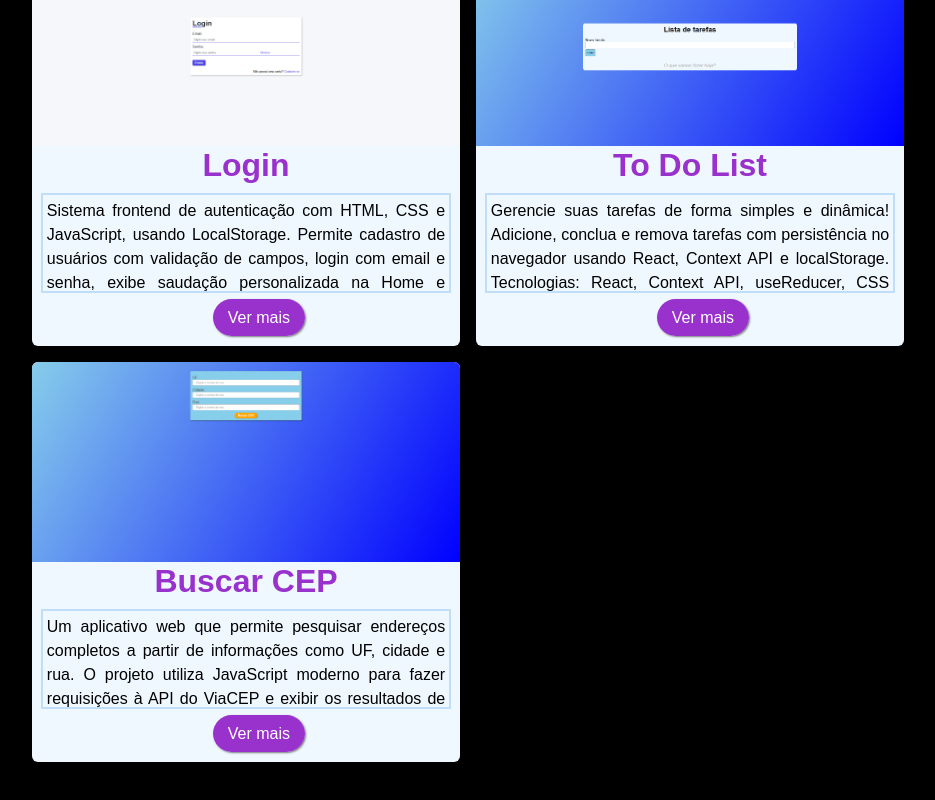
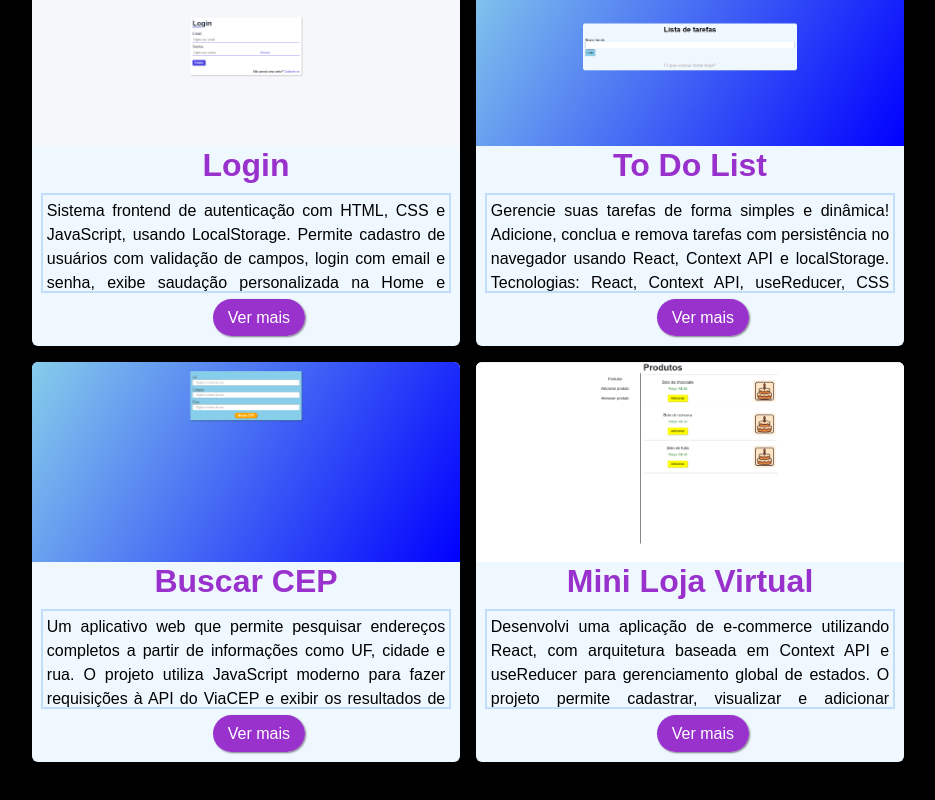
Before and after one commit to ThiagoAndrade92/portifolio, a React (Vite) app in the folder portifolio/: page /portifolio/projects in a window 1280 px wide. Shown: the part 258-1058 px from the top of the page, without its empty margins (172-1107 px from the left). Built offline with nearby package versions, Linux system fonts and the light colour scheme.

Commit message:
Projeto loja

```diff
--- a/portifolio/src/pages/Hero/Hero.module.css
+++ b/portifolio/src/pages/Hero/Hero.module.css
@@ -32,7 +32,7 @@
    }
 
    .img_hero {
-      margin-block: 10%;
+      margin-block: 50%;
    }
 
    .img {
@@ -47,8 +47,12 @@
       margin: 0 auto;
    }
 
+   .img_hero {
+      margin-block: 20%;
+   }
+
    .img {
-      width: 35%;
+      width: 300px;
    }
 
    .text {
--- a/portifolio/src/pages/Projects/index.jsx
+++ b/portifolio/src/pages/Projects/index.jsx
@@ -5,6 +5,7 @@ import style from './Projects.module.css';
 import Login from '../../assets/images/login.png';
 import Cep from '../../assets/images/cep.png';
 import Todo from '../../assets/images/todo.png';
+import Loja from '../../assets/images/loja.png';
 
 export const Projects = () => {
 
@@ -64,6 +65,22 @@ export const Projects = () => {
                </div>
             </div>
 
+            <div className='col-12 col-md-6'>
+               <div className={`${style.card} `}>
+                  <div className={`${style.card_img}`}>
+                     <img src={Loja} alt="Buscador de cep" />
+                  </div>
+                  <h1 className={`${style.title} text-center`}>Mini Loja Virtual</h1>
+                  <div className={`${style.p}`}>
+                     <p>Desenvolvi uma aplicação de e-commerce utilizando React, com arquitetura baseada em Context API e useReducer para gerenciamento global de estados. O projeto permite cadastrar, visualizar e adicionar produtos ao carrinho, com atualização dinâmica de quantidades, cálculo total e persistência em LocalStorage, garantindo que os dados permaneçam mesmo após recarregar a página.
+                        O layout é totalmente responsivo (Mobile e Desktop) e focado em uma experiência fluida e intuitiva para o usuário.</p>
+                  </div>
+                  <div className={`${style.link}`}>
+                     <a href="https://thiagoandrade92.github.io/store/" target='_blank'>Ver mais</a>
+                  </div>
+               </div>
+            </div>
+
          </div>{/* cards_box */}
       </section>
    )
```
Also changed, not shown: portifolio/src/assets/images/loja.png (added).
